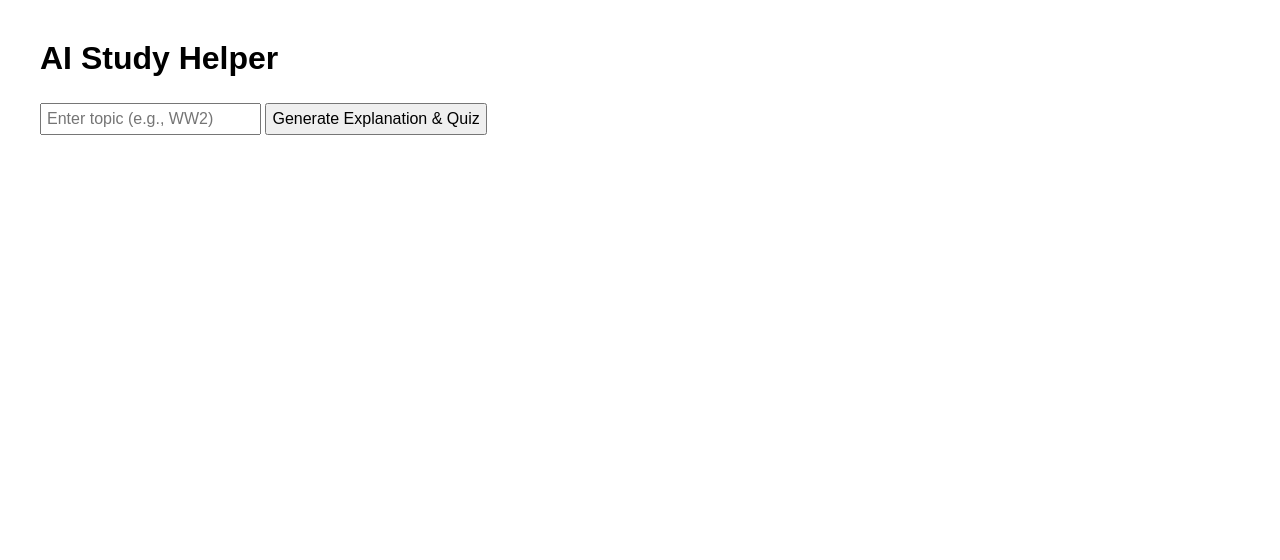
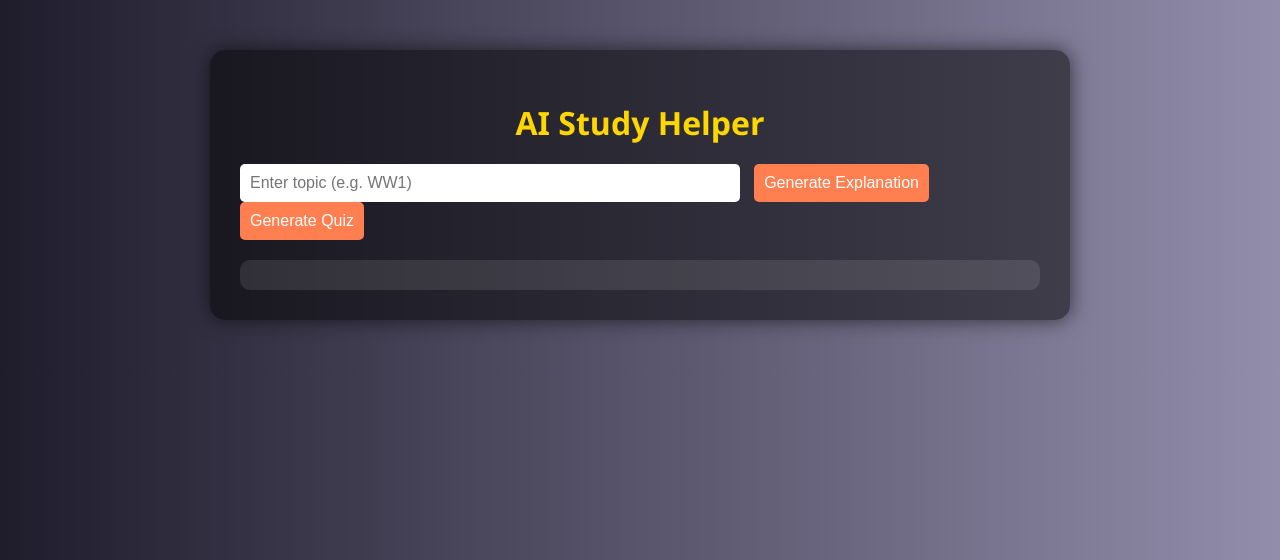
Before and after one commit to ArtashesTangyan/IB-personal-project, a Flask app: page / in a window 1280 px wide. Shown: the top 560 px of the page. Run offline with Flask 3, Linux system fonts and the light colour scheme.

Commit message:
Update index.html

```diff
--- a/templates/index.html
+++ b/templates/index.html
@@ -2,36 +2,89 @@
 <html lang="en">
 <head>
 <meta charset="UTF-8">
-    <title>Artashes Personal Project - AI Study Helper</title>
+<meta name="viewport" content="width=device-width, initial-scale=1.0">
+<title>AI Study Helper</title>
 <style>
-        body { font-family: Arial, sans-serif; margin: 40px; }
-        input, button { font-size: 16px; padding: 5px; margin: 5px 0; }
-        #output { margin-top: 20px; white-space: pre-wrap; }
+    body {
+        font-family: 'Segoe UI', Tahoma, Geneva, Verdana, sans-serif;
+        background: linear-gradient(to right, #1f1c2c, #928dab);
+        color: #fff;
+        margin: 0;
+        padding: 0;
+    }
+    .container {
+        max-width: 800px;
+        margin: 50px auto;
+        padding: 30px;
+        background-color: rgba(0,0,0,0.5);
+        border-radius: 15px;
+        box-shadow: 0 0 20px rgba(0,0,0,0.6);
+    }
+    h1 {
+        text-align: center;
+        margin-bottom: 20px;
+        color: #ffd700;
+    }
+    input, button {
+        padding: 10px;
+        font-size: 16px;
+        border-radius: 5px;
+        border: none;
+        margin-right: 10px;
+    }
+    input {
+        width: 60%;
+    }
+    button {
+        background-color: #ff7f50;
+        color: #fff;
+        cursor: pointer;
+    }
+    button:hover {
+        background-color: #ff4500;
+    }
+    .result {
+        margin-top: 20px;
+        padding: 15px;
+        background-color: rgba(255,255,255,0.1);
+        border-radius: 10px;
+        white-space: pre-wrap;
+    }
 </style>
 </head>
 <body>
+<div class="container">
     <h1>AI Study Helper</h1>
-    <input type="text" id="topic" placeholder="Enter topic (e.g., WW2)" />
-    <button onclick="generate()">Generate Explanation & Quiz</button>
-    <div id="output"></div>
+    <input type="text" id="topic" placeholder="Enter topic (e.g. WW1)">
+    <button onclick="generate('explanation')">Generate Explanation</button>
+    <button onclick="generate('quiz')">Generate Quiz</button>
+    <div class="result" id="result"></div>
+</div>
 
 <script>
-        async function generate() {
+async function generate(action) {
     const topic = document.getElementById("topic").value;
-            const output = document.getElementById("output");
-            output.textContent = "Generating...";
+    const resultDiv = document.getElementById("result");
+    if (!topic) {
+        resultDiv.innerText = "Please enter a topic.";
+        return;
+    }
+    resultDiv.innerText = "Generating... ⏳";
 
-            const response = await fetch("/generate", {
+    try {
+        const res = await fetch("/generate", {
             method: "POST",
-                headers: { "Content-Type": "application/json" },
-                body: JSON.stringify({ topic })
+            headers: {"Content-Type": "application/json"},
+            body: JSON.stringify({topic, action})
         });
-            const data = await response.json();
-
+        const data = await res.json();
         if (data.error) {
-                output.textContent = "Error: " + data.error;
+            resultDiv.innerText = "Error: " + data.error;
         } else {
-                output.textContent = data.result;
+            resultDiv.innerText = data.result;
+        }
+    } catch (err) {
+        resultDiv.innerText = "Error: " + err;
     }
 }
 </script>
```
Lines whose indentation alone changed are shown as unchanged.
